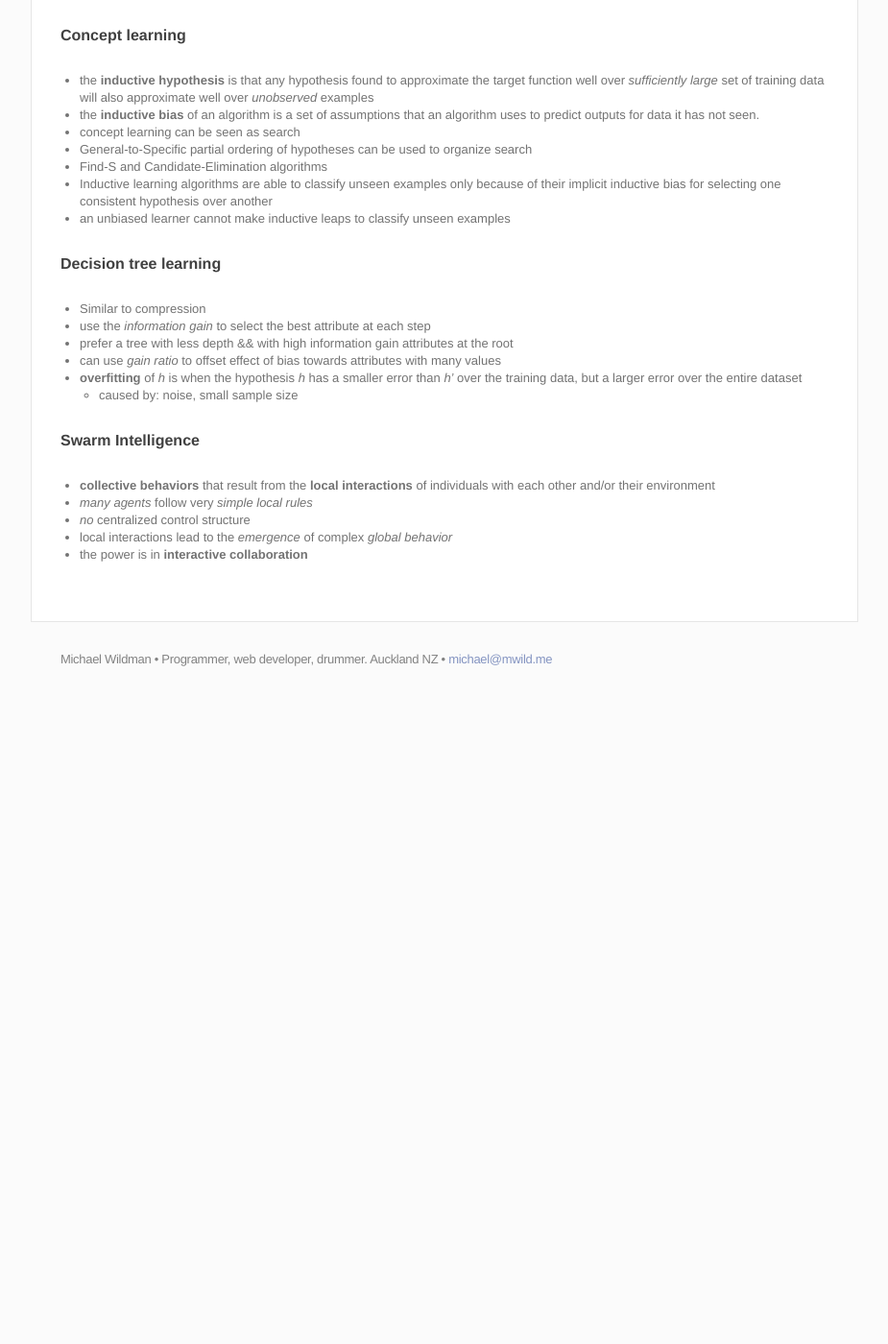
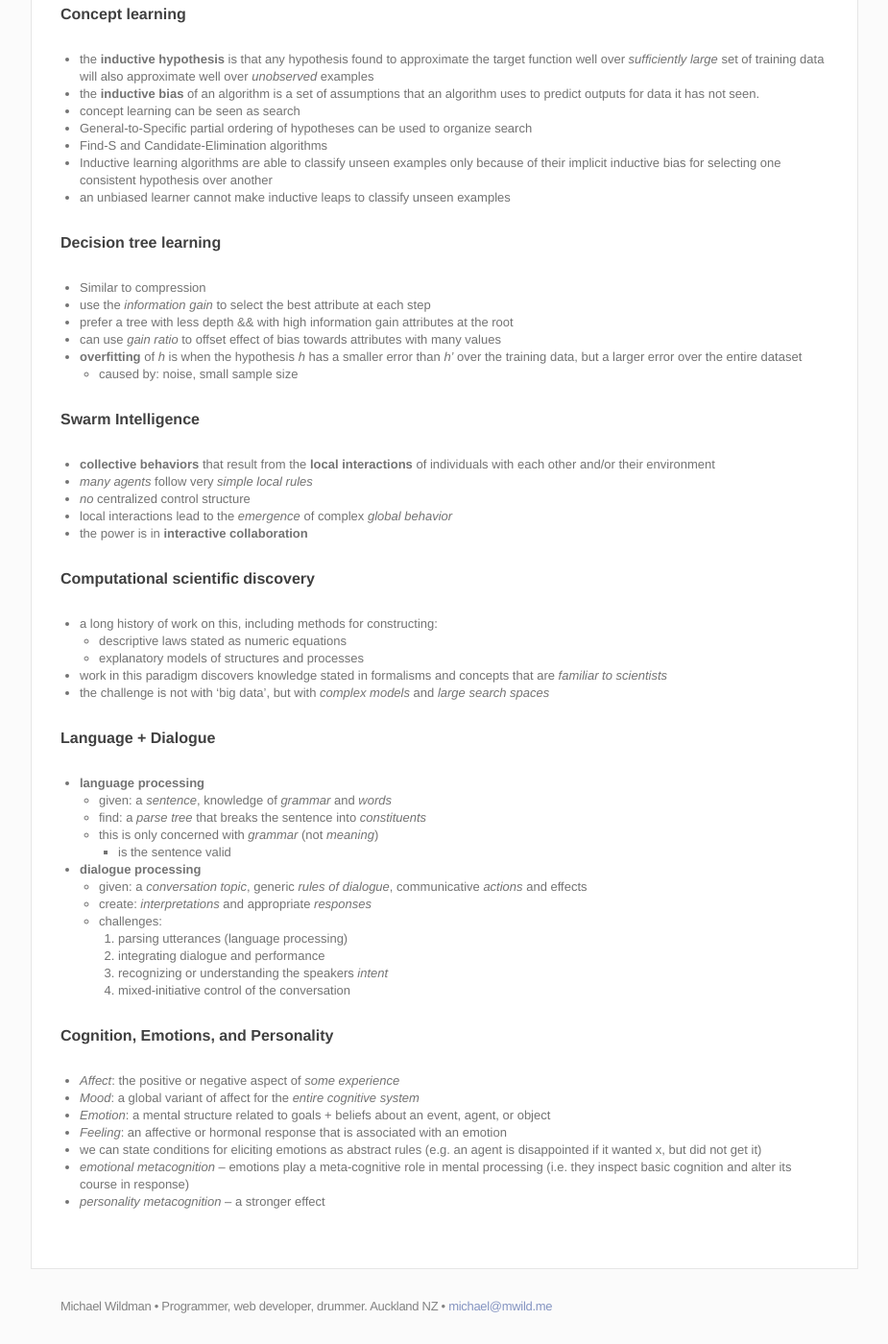
Before and after one commit to m-wild/mwild.me_archive, a Jekyll site: the page built from _posts/uni/2014-08-21-cs367-notes.md, in a window 1280 px wide and 1400 px high, scrolled down 7311 px. Shown: the whole window at 96% size, without its empty margins (177-1102 px from the left). Built offline with Jekyll 4.4.1, drawn with Linux system fonts in a browser that asks for light colours; Markdown is read by kramdown in place of the engine named in the settings; before the commit the page ends 8037 px from its top, so only the background shows below that.

Commit message:
cs367 updates

```diff
--- a/_posts/uni/2014-08-21-cs367-notes.md
+++ b/_posts/uni/2014-08-21-cs367-notes.md
@@ -76,7 +76,6 @@ excerpt:
 
 
 
-----
 ----
 ##Week 6 - 12
 ####Decision making & choice
@@ -346,3 +345,34 @@ good_mood(john) :- /** observation to explain **/
 - _no_ centralized control structure
 - local interactions lead to the _emergence_ of complex _global behavior_
 - the power is in __interactive collaboration__
+
+####Computational scientific discovery
+- a long history of work on this, including methods for constructing:
+	- descriptive laws stated as numeric equations
+	- explanatory models of structures and processes
+- work in this paradigm discovers knowledge stated in formalisms and concepts that are _familiar to scientists_
+- the challenge is not with 'big data', but with _complex models_ and _large search spaces_
+
+####Language + Dialogue
+- __language processing__
+	- given: a _sentence_, knowledge of _grammar_ and _words_
+	- find: a _parse tree_ that breaks the sentence into _constituents_
+	- this is only concerned with _grammar_ (not _meaning_)
+		- is the sentence valid
+- __dialogue processing__
+	- given: a _conversation topic_, generic _rules of dialogue_, communicative _actions_ and effects
+	- create: _interpretations_ and appropriate _responses_
+	- challenges:
+		1. parsing utterances (language processing)
+		2. integrating dialogue and performance
+		3. recognizing or understanding the speakers _intent_
+		4. mixed-initiative control of the conversation
+
+####Cognition, Emotions, and Personality
+- _Affect_: the positive or negative aspect of _some experience_
+- _Mood_: a global variant of affect for the _entire cognitive system_
+- _Emotion_: a mental structure related to goals + beliefs about an event, agent, or object
+- _Feeling_: an affective or hormonal response that is associated with an emotion
+- we can state conditions for eliciting emotions as abstract rules (e.g. an agent is disappointed if it wanted x, but did not get it)
+- _emotional metacognition_ -- emotions play a meta-cognitive role in mental processing (i.e. they inspect basic cognition and alter its course in response)
+- _personality metacognition_ -- a stronger effect
```
